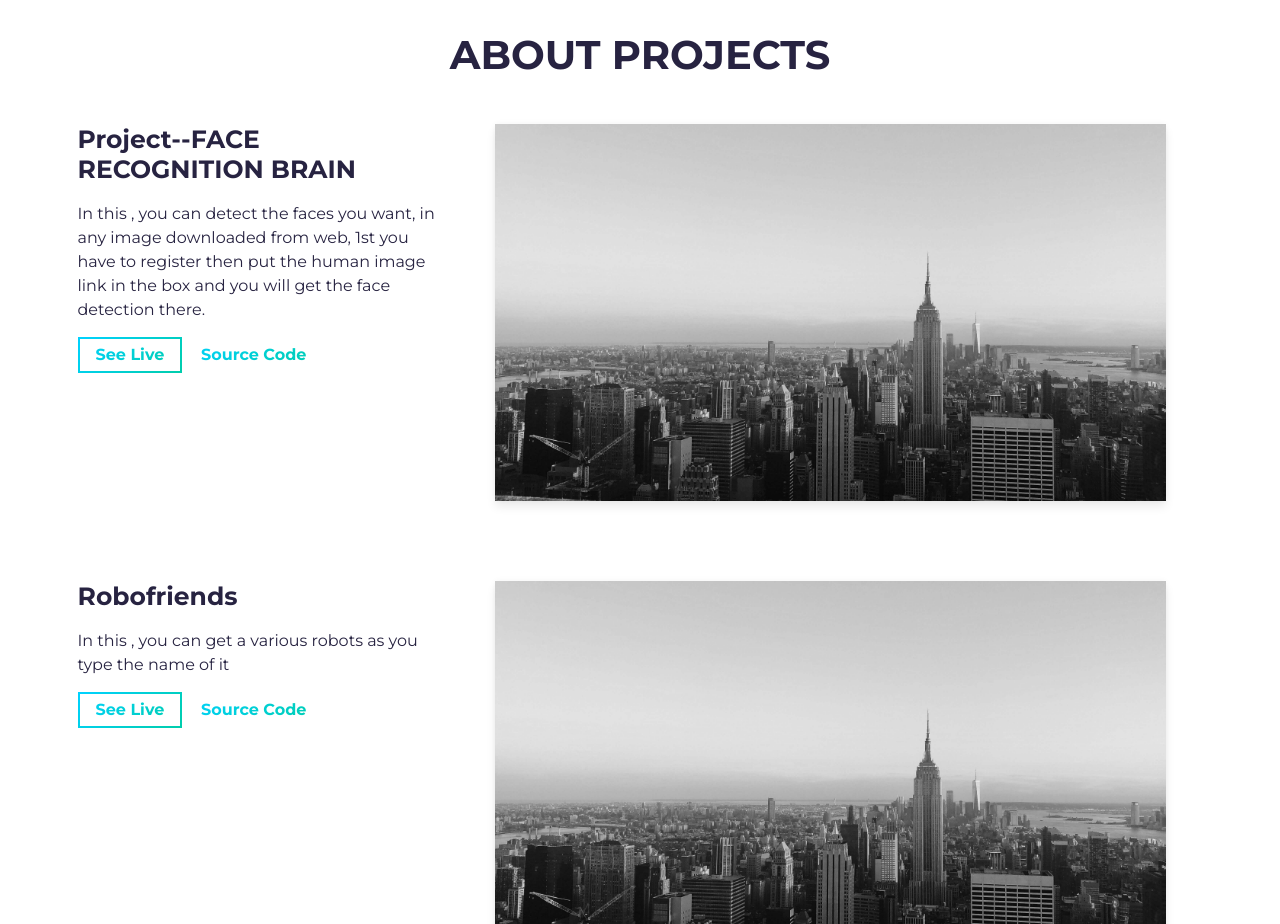
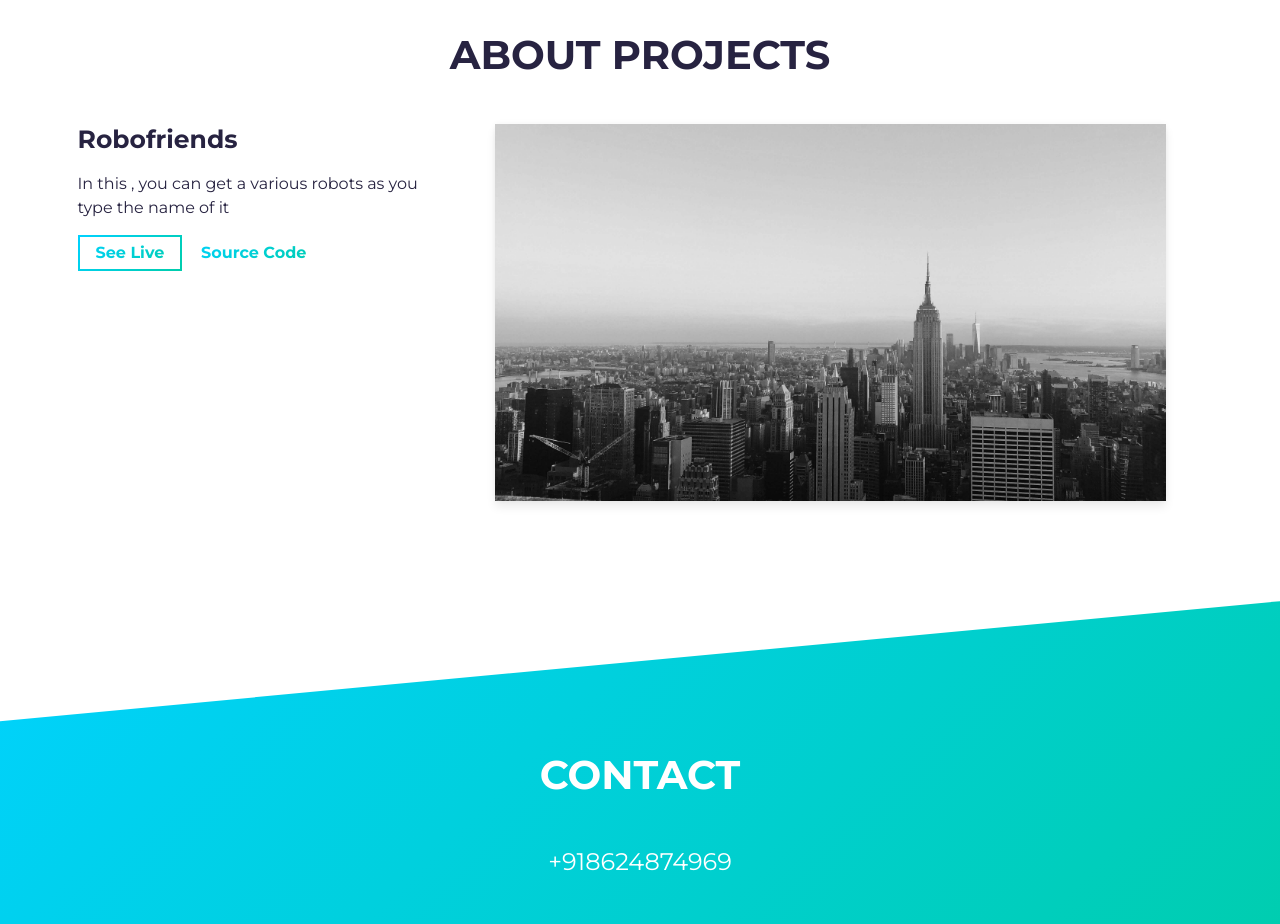
Before and after one commit to tysonmedora6/premi-re-application, a website built with Parcel: page src/index.html in a window 1280 px wide. Shown: the part 1720-2644 px from the top of the page. Built offline with nearby package versions, Linux system fonts and the light colour scheme.

Commit message:
Update index.html

```diff
--- a/src/index.html
+++ b/src/index.html
@@ -95,56 +95,7 @@
         <div class="project-wrapper">
           <h2 class="section-title dark-blue-text">About Projects</h2>
 
-          <!-- Notice: each .row is a project -->
-          <div class="row">
-            <div class="col-lg-4 col-sm-12">
-              <div class="project-wrapper__text load-hidden">
-                <h3 class="project-wrapper__text-title">Project--FACE RECOGNITION BRAIN</h3>
-                <div>
-                  <p class="mb-4">
-                    In this , you can detect the faces you want, in any image downloaded from web, 1st you have to register then put the human image link in the box and you will get the face detection there.
-                  </p>
-                </div>
-                <a
-                  rel="noreferrer"
-                  target="_blank"
-                  class="cta-btn cta-btn--hero"
-                  href="http://smartybrain.herokuapp.com"
-                >
-                  See Live
-                </a>
-                <a
-                  rel="noreferrer"
-                  target="_blank"
-                  class="cta-btn text-color-main"
-                  href="https://github.com/tysonmedora6/thaliva"
-                >
-                  Source Code
-                </a>
-              </div>
-            </div>
-            <div class="col-lg-8 col-sm-12">
-              <div class="project-wrapper__image load-hidden">
-                <a rel="noreferrer" href="#!" target="_blank">
-                  <div
-                    data-tilt
-                    data-tilt-max="4"
-                    data-tilt-glare="true"
-                    data-tilt-max-glare="0.5"
-                    class="thumbnail rounded js-tilt"
-                  >
-                    <img
-                      alt="Project Image"
-                      class="img-fluid"
-                      src="assets/project.jpg"
-                    />
-                  </div>
-                </a>
-              </div>
-            </div>
-          </div>
-          <!-- /END Project -->
-        <!-- Notice: each .row is a project -->
+         <!-- Notice: each .row is a project -->
           <div class="row">
             <div class="col-lg-4 col-sm-12">
               <div class="project-wrapper__text load-hidden">
```
